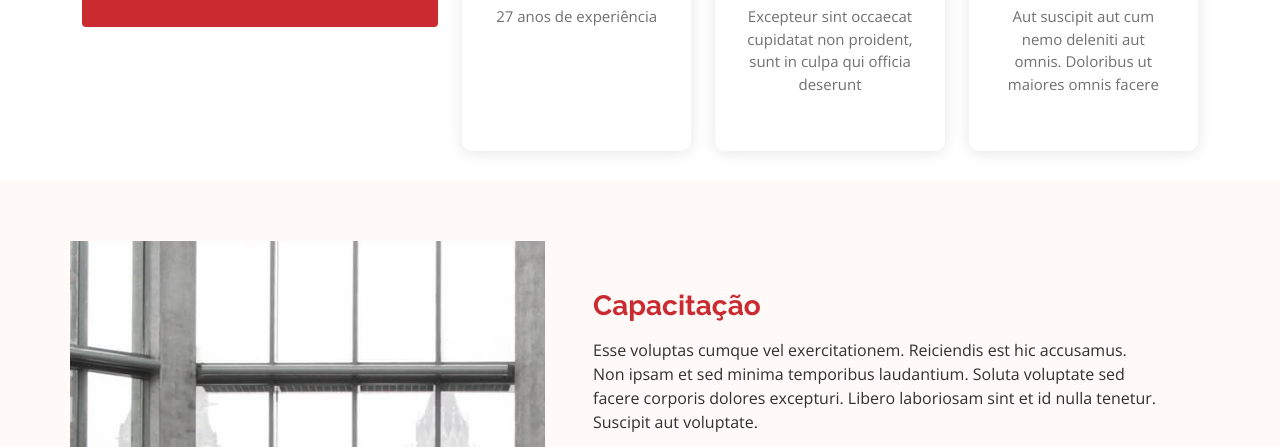
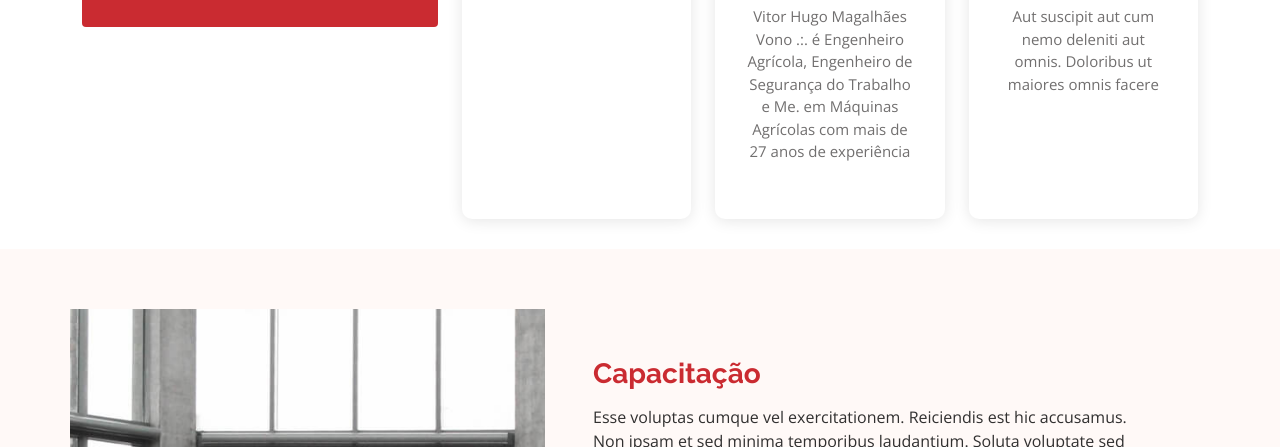
Before and after one commit to vitorvono/Flexor, a plain HTML site: page index.html in a window 1280 px wide. Shown: the part 653-1100 px from the top of the page. Drawn offline with nearby package versions, Linux system fonts and the light colour scheme.

Commit message:
editing text

```diff
--- a/index.html
+++ b/index.html
@@ -128,14 +128,15 @@
                   <div class="icon-box mt-4 mt-xl-0">
                     <i class="bx bx-receipt"></i>
                     <h4>Atendimento personalizado</h4>
-                    <p>27 anos de experiência</p>
+                    <p></p>
                   </div>
                 </div>
                 <div class="col-xl-4 d-flex align-items-stretch" data-aos="fade-up" data-aos-delay="200">
                   <div class="icon-box mt-4 mt-xl-0">
                     <i class="bx bx-cube-alt"></i>
                     <h4>Equipe especializada</h4>
-                    <p>Excepteur sint occaecat cupidatat non proident, sunt in culpa qui officia deserunt</p>
+                    <p>Vitor Hugo Magalhães Vono .:. é Engenheiro Agrícola, Engenheiro de Segurança do Trabalho e Me. em
+                      Máquinas Agrícolas com mais de 27 anos de experiência</p>
                   </div>
                 </div>
                 <div class="col-xl-4 d-flex align-items-stretch" data-aos="fade-up" data-aos-delay="300">
```
